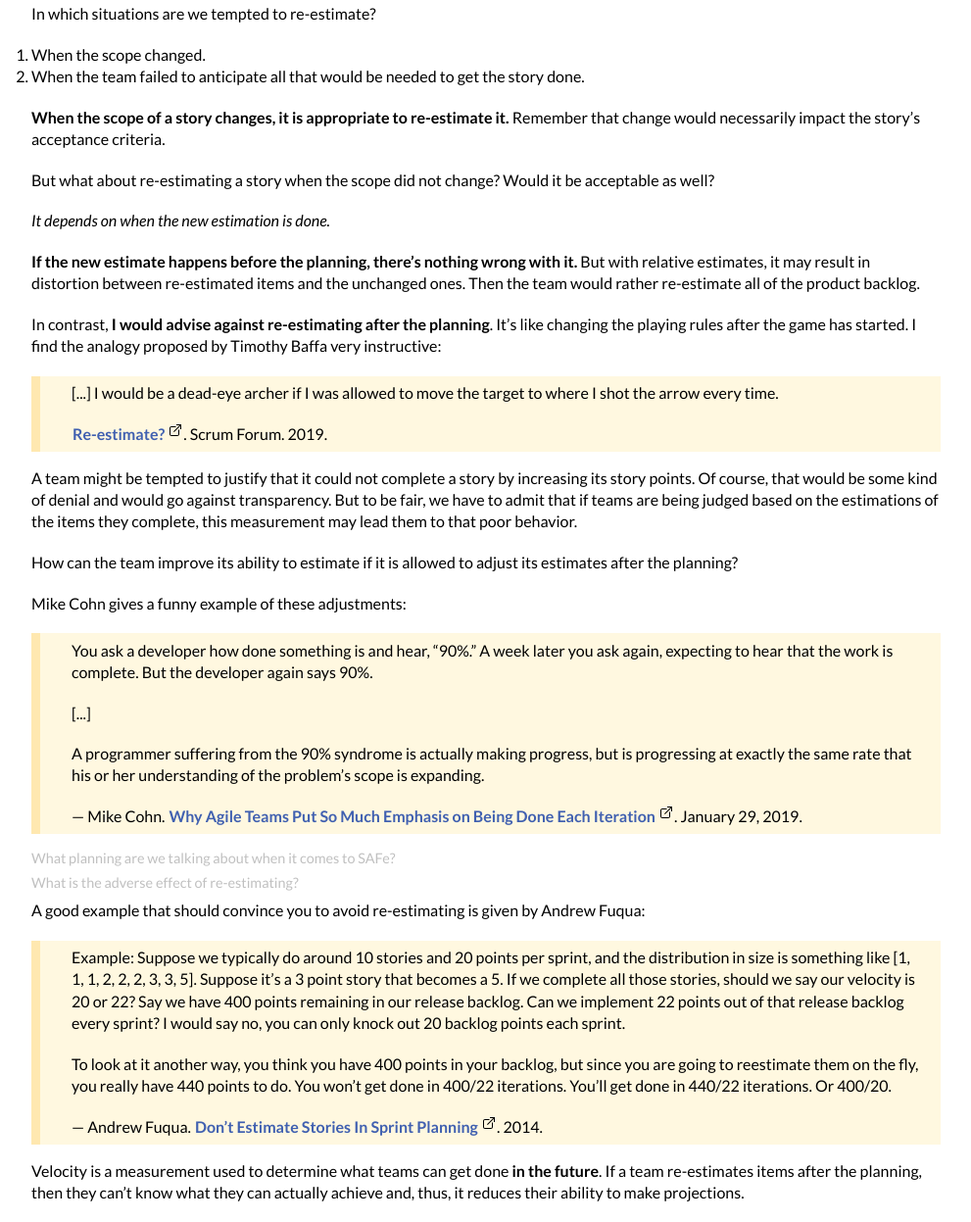
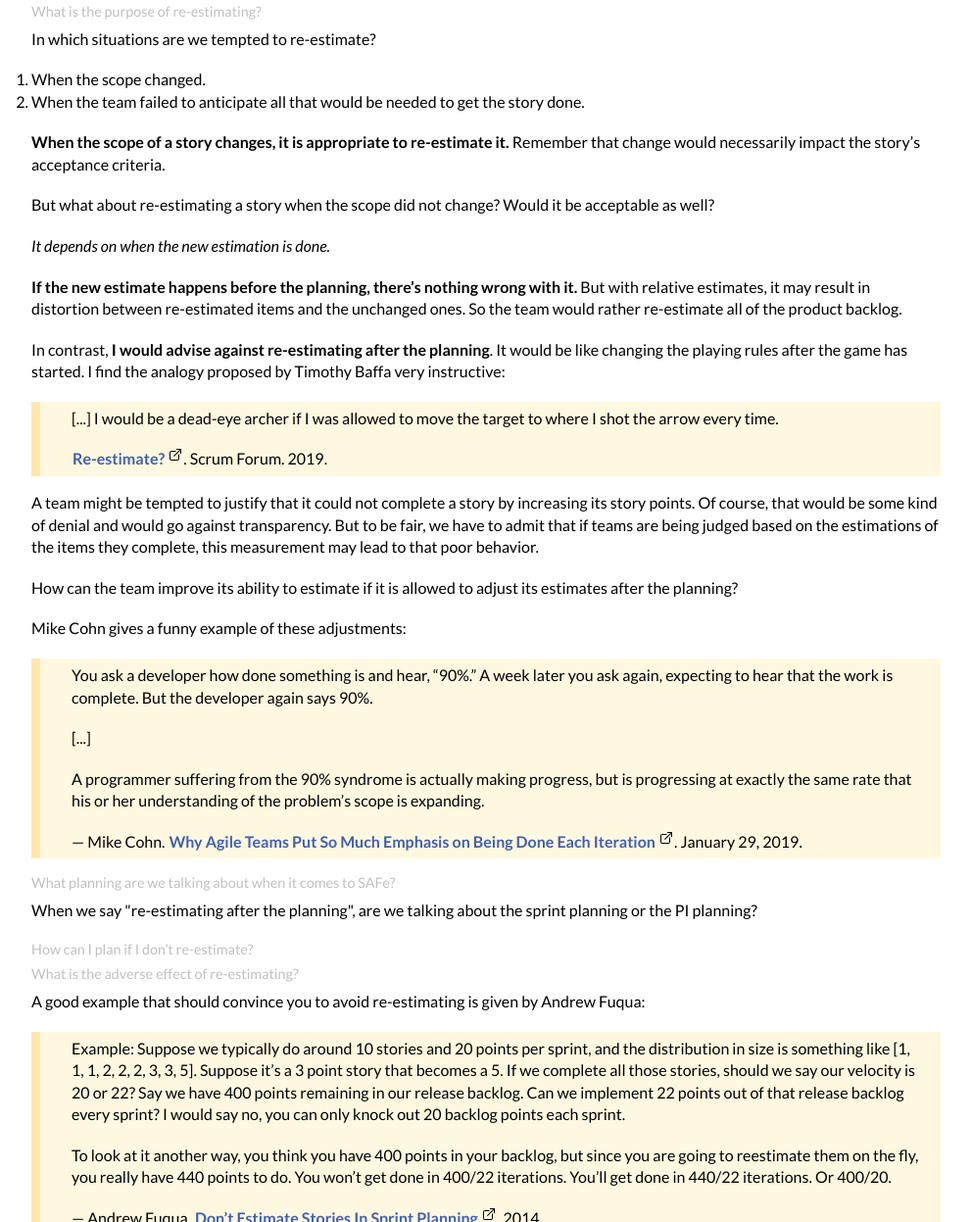
Before and after one commit to go-on-blog/blog, a Gatsby site: page /measuring-performance-while-re-estimating in a window 1280 px wide. Shown: the part 719-1966 px from the top of the page at 98% size, without its empty margins (144-1135 px from the left). Built offline with nearby package versions, Linux system fonts and the light colour scheme; Gatsby itself is replaced by a stand-in of ours; some packages are replaced by stand-ins of ours.

Commit message:
Add section to explain how to plan after re-estimating

```diff
--- a/src/pages/measuring-performance-while-re-estimating.md
+++ b/src/pages/measuring-performance-while-re-estimating.md
@@ -3,6 +3,8 @@ title: "How to measure performance when items are re-estimated?"
 date: "2019-12-15"
 ---
 Is it a good idea to re-estimate stories? When should we re-estimate and when should we avoid to do so? And what is the consequence of re-estimating on the velocity’s consistency and our ability to make reliable projections?<!-- end -->
+
+### What is the problem?
 
 Let’s say we are in a [SAFe](https://www.scaledagileframework.com/program-increment/) context and a team committed to deliver the following stories for a particular sprint at the [PI Planning](https://www.scaledagileframework.com/PI-planning/):
 
@@ -35,15 +37,15 @@ But what about re-estimating a story when the scope did not change? Would it be
 
 *It depends on when the new estimation is done.*
 
-**If the new estimate happens before the planning, there’s nothing wrong with it.** But with relative estimates, it may result in distortion between re-estimated items and the unchanged ones. Then the team would rather re-estimate all of the product backlog.
+**If the new estimate happens before the planning, there’s nothing wrong with it.** But with relative estimates, it may result in distortion between re-estimated items and the unchanged ones. So the team would rather re-estimate all of the product backlog.
 
-In contrast, **I would advise against re-estimating after the planning**. It’s like changing the playing rules after the game has started. I find the analogy proposed by Timothy Baffa very instructive:
+In contrast, **I would advise against re-estimating after the planning**. It would be like changing the playing rules after the game has started. I find the analogy proposed by Timothy Baffa very instructive:
 
 > [...] I would be a dead-eye archer if I was allowed to move the target to where I shot the arrow every time.
 >
 > [Re-estimate?](https://www.scrum.org/forum/scrum-forum/32814/re-estimate). Scrum Forum. 2019.
 
-A team might be tempted to justify that it could not complete a story by increasing its story points. Of course, that would be some kind of denial and would go against transparency. But to be fair, we have to admit that if teams are being judged based on the estimations of the items they complete, this measurement may lead them to that poor behavior.
+A team might be tempted to justify that it could not complete a story by increasing its story points. Of course, that would be some kind of denial and would go against transparency. But to be fair, we have to admit that if teams are being judged based on the estimations of the items they complete, this measurement may lead to that poor behavior.
 
 How can the team improve its ability to estimate if it is allowed to adjust its estimates after the planning?
 
@@ -59,6 +61,10 @@ Mike Cohn gives a funny example of these adjustments:
 
 ### What planning are we talking about when it comes to SAFe?
 
+When we say "re-estimating after the planning", are we talking about the sprint planning or the PI planning?
+
+### How can I plan if I don’t re-estimate?
+
 ### What is the adverse effect of re-estimating?
 
 A good example that should convince you to avoid re-estimating is given by Andrew Fuqua:
```
